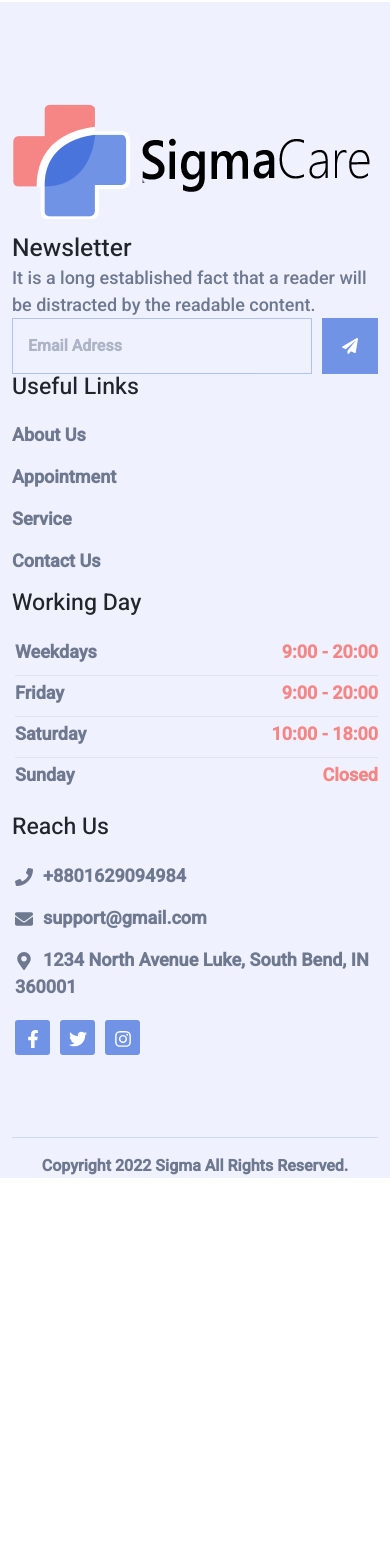
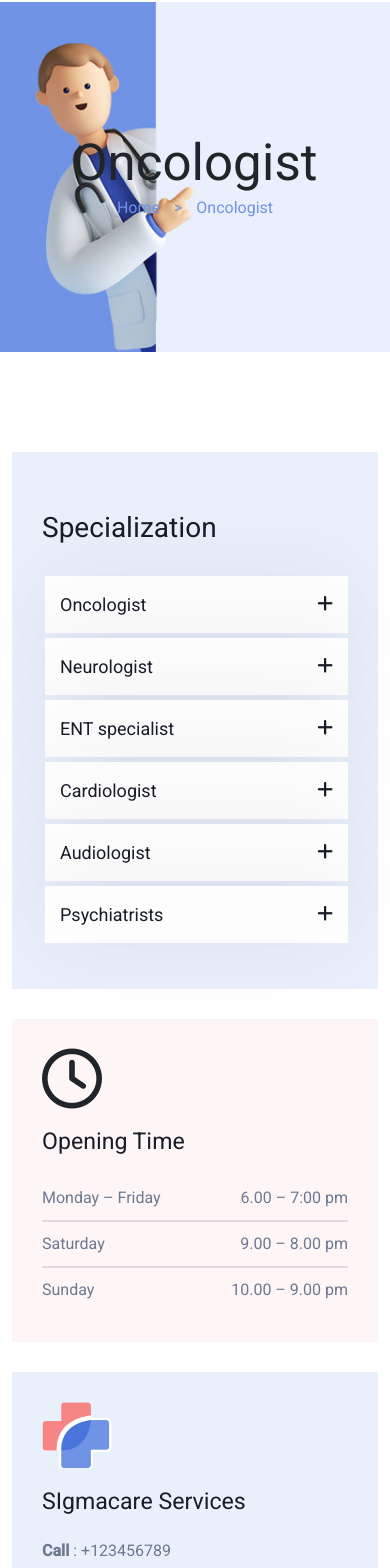
Before and after one commit to ruhulamin77/sigma-hospital-client, a React (Create React App) app: page /specialization in a window 390 px wide. Shown: the part 98-1666 px from the top of the page. Before the commit the page ends 1276 px from the top, so only its background shows below. Built offline with nearby package versions, Linux system fonts and the light colour scheme.

Commit message:
specialization first step

```diff
--- a/src/App.js
+++ b/src/App.js
@@ -1,6 +1,4 @@
-import {
-  BrowserRouter as Router, Route, Routes
-} from "react-router-dom";
+import { BrowserRouter as Router, Route, Routes } from "react-router-dom";
 import Footer from "./components/Home/Footer/Footer";
 import Home from "./components/Home/Home/Home";
 import Login from "./components/Login/Login/Login";
@@ -10,7 +8,7 @@ import Community from "./components/Community/Community";
 import Header from "./components/Share/Header/Header";
 import SingleDoctor from "./components/SingleDoctor/SingleDoctor";
 import Service from "./components/Service/Service";
-
+import Specialization from "./components/Specialization/Specialization";
 
 function App() {
   return (
@@ -38,6 +36,9 @@ function App() {
         <Routes>
           <Route path="/singleDoctor/:id" element={<SingleDoctor />} />
         </Routes>
+        <Routes>
+          <Route path="/specialization" element={<Specialization />} />
+        </Routes>
         <Footer />
       </Router>
     </div>
--- a/src/components/Home/Banner/Banner.css
+++ b/src/components/Home/Banner/Banner.css
@@ -95,14 +95,11 @@
   cursor: default;
 }
 .banner_left_bottom .appointment_btn {
-  border: none;
-  outline: none;
   background-color: #7093e5;
   height: 50px;
   width: 230px;
   text-decoration: none;
   color: #fff;
-  display: inline-block;
   display: flex;
   justify-content: space-between;
   align-items: center;
--- a/src/components/Share/Header/Header.js
+++ b/src/components/Share/Header/Header.js
@@ -1,11 +1,15 @@
 import React, { useState } from "react";
-import { Container, Nav, Navbar, NavDropdown, Offcanvas } from "react-bootstrap";
+import {
+  Container,
+  Nav,
+  Navbar,
+  NavDropdown,
+  Offcanvas,
+} from "react-bootstrap";
 import { Link } from "react-router-dom";
 import "./Header.css";
 import logo from "../../../images/logo/logo.png";
-import {
-  FaShoppingBasket, FaHeart, FaShoppingCart
-} from "react-icons/fa";
+import { FaShoppingBasket, FaHeart, FaShoppingCart } from "react-icons/fa";
 import { IoAddOutline } from "react-icons/io";
 import { GiHamburgerMenu } from "react-icons/gi";
 
@@ -57,6 +61,36 @@ const Header = () => {
                 title="Specialization"
                 id="basic-nav-dropdown"
               >
+                <Link
+                  as
+                  NavLink
+                  className="dropdown-item dropdownitem"
+                  to="/specialization"
+                >
+                  Action
+                </Link>
+                <Link as NavLink className="dropdown-item dropdownitem" to="/">
+                  Action
+                </Link>
+                <Link as NavLink className="dropdown-item dropdownitem" to="/">
+                  Action
+                </Link>
+                <Link as NavLink className="dropdown-item dropdownitem" to="/">
+                  Action
+                </Link>
+                <Link as NavLink className="dropdown-item dropdownitem" to="/">
+                  Action
+                </Link>
+                <Link as NavLink className="dropdown-item dropdownitem" to="/">
+                  Action
+                </Link>
+              </NavDropdown>
+
+              <NavDropdown
+                className="custom-dropdown "
+                title="Blog"
+                id="basic-nav-dropdown"
+              >
                 <Link as NavLink className="dropdown-item dropdownitem" to="/">
                   Action
                 </Link>
@@ -76,48 +110,92 @@ const Header = () => {
                   Action
                 </Link>
               </NavDropdown>
-
-              <NavDropdown className="custom-dropdown " title="Blog" id="basic-nav-dropdown">
-                <Link as NavLink className='dropdown-item dropdownitem' to="/">Action</Link>
-                <Link as NavLink className='dropdown-item dropdownitem' to="/">Action</Link>
-                <Link as NavLink className='dropdown-item dropdownitem' to="/">Action</Link>
-                <Link as NavLink className='dropdown-item dropdownitem' to="/">Action</Link>
-                <Link as NavLink className='dropdown-item dropdownitem' to="/">Action</Link>
-                <Link as NavLink className='dropdown-item dropdownitem' to="/">Action</Link>
-
-              </NavDropdown>
-              <NavDropdown className="custom-dropdown " title="Pages" id="basic-nav-dropdown">
-                <Link as NavLink className='dropdown-item dropdownitem' to="/shop">Shop</Link>
-                <Link as NavLink className='dropdown-item dropdownitem' to="/about">About Us</Link>
-                <Link as NavLink className='dropdown-item dropdownitem' to="/service">Service</Link>
-                <Link as NavLink className='dropdown-item dropdownitem' to="/team">Our Team</Link>
-                <Link as NavLink className='dropdown-item dropdownitem' to="/faq">FAQ</Link>
-                <Link as NavLink className='dropdown-item dropdownitem' to="/contact">Contact Us</Link>
-
+              <NavDropdown
+                className="custom-dropdown "
+                title="Pages"
+                id="basic-nav-dropdown"
+              >
+                <Link
+                  as
+                  NavLink
+                  className="dropdown-item dropdownitem"
+                  to="/shop"
+                >
+                  Shop
+                </Link>
+                <Link
+                  as
+                  NavLink
+                  className="dropdown-item dropdownitem"
+                  to="/about"
+                >
+                  About Us
+                </Link>
+                <Link
+                  as
+                  NavLink
+                  className="dropdown-item dropdownitem"
+                  to="/service"
+                >
+                  Service
+                </Link>
+                <Link
+                  as
+                  NavLink
+                  className="dropdown-item dropdownitem"
+                  to="/team"
+                >
+                  Our Team
+                </Link>
+                <Link
+                  as
+                  NavLink
+                  className="dropdown-item dropdownitem"
+                  to="/faq"
+                >
+                  FAQ
+                </Link>
+                <Link
+                  as
+                  NavLink
+                  className="dropdown-item dropdownitem"
+                  to="/contact"
+                >
+                  Contact Us
+                </Link>
               </NavDropdown>
 
-              <Link as NavLink className='custom-nav' to="/login">Admin</Link>
-              <button className='header-btn'>Appointment <i className="fas fa-plus header-icon"></i>
-
+              <Link as NavLink className="custom-nav" to="/login">
+                Admin
+              </Link>
+              <button className="header-btn">
+                Appointment <i className="fas fa-plus header-icon"></i>
               </button>
-              <button className='header-btn btn-hover'>Deshboard <i className="fas fa-plus header-icon"></i>
-
+              <button className="header-btn btn-hover">
+                Deshboard <i className="fas fa-plus header-icon"></i>
               </button>
-              <span className='icon position-relative'><FaShoppingBasket />
-                <ul className='position-absolute  icon-position'>
-                  <li><FaHeart /></li>
-                  <li><FaShoppingCart /></li>
+              <span className="icon position-relative">
+                <FaShoppingBasket />
+                <ul className="position-absolute  icon-position">
+                  <li>
+                    <FaHeart />
+                  </li>
+                  <li>
+                    <FaShoppingCart />
+                  </li>
                 </ul>
               </span>
 
-              <span onClick={toggleShow} className='icon'><GiHamburgerMenu /></span>
+              <span onClick={toggleShow} className="icon">
+                <GiHamburgerMenu />
+              </span>
               <Offcanvas placement={"end"} show={show} onHide={handleClose}>
                 <Offcanvas.Header closeButton>
                   <Offcanvas.Title>Offcanvas</Offcanvas.Title>
                 </Offcanvas.Header>
                 <Offcanvas.Body>
-                  Some text as placeholder. In real life you can have the elements you
-                  have chosen. Like, text, images, lists, etc.
+                  Some text as placeholder. In real life you can have the
+                  elements you have chosen. Like, text, images, lists, etc.
                 </Offcanvas.Body>
               </Offcanvas>
             </Nav>
@@ -126,7 +204,6 @@ const Header = () => {
       </Navbar>
     </header>
   );
-
 };
 
 export default Header;
--- /dev/null
+++ b/src/components/Specialization/Specialization.css
@@ -0,0 +1,147 @@
+.specialization_banner {
+  height: 350px;
+  background-image: url("../../images/specialization/specialization_banner.jpg");
+  background-repeat: no-repeat;
+  background-size: cover;
+  display: flex;
+  flex-direction: column;
+  align-items: center;
+  justify-content: center;
+  margin-bottom: 100px;
+}
+.specialization_banner h2 {
+  font-size: 51px;
+  font-weight: 400;
+}
+
+.specialization_navigation a {
+  text-decoration: none;
+  color: #7093e5;
+}
+.specialization_navigation span {
+  margin: 0 10px;
+  color: #7093e5;
+}
+.specialization_left {
+  /* background-color: #7093e5; */
+}
+.specialization_left .special_img {
+  width: 100%;
+  margin-bottom: 30px;
+}
+.specialization_left .special_img img {
+  width: 100%;
+}
+.specialization_right {
+  /* background-color: #a9e9c6; */
+}
+.specialization_nav ul {
+}
+.specialization_nav ul li {
+  margin-bottom: 5px;
+  background-color: #fdfdfd;
+  box-shadow: 0px 0px 87.3px 2.7px rgb(0 0 0 / 6%);
+}
+.specialization_nav ul li a {
+  text-decoration: none;
+  display: flex;
+  justify-content: space-between;
+  align-items: center;
+  padding: 15px;
+  color: #171c26;
+  transition: ease-in-out 0.5s;
+}
+.specialization_nav ul li span {
+  color: #171c26;
+}
+
+.specialization_nav ul li a:hover {
+  background-color: #7093e5;
+}
+.specialization_nav ul li a:hover span {
+  color: #fdfdfd;
+}
+.specialization_nav {
+  background-color: #eaeffc;
+}
+.specialization_nav h3 {
+  color: #171c26;
+  font-size: 28px;
+  font-weight: 400;
+  padding: 30px 0;
+}
+
+.specialization_nav {
+  padding: 30px;
+}
+
+.specialization_timeTable {
+  background-color: #fef6f6;
+  padding: 30px;
+  margin: 30px 0;
+}
+.specialization_timeTable .fa-clock {
+  font-size: 60px;
+}
+.specialization_timeTable h3 {
+  color: #171c26;
+  padding: 20px 0;
+  font-weight: 400;
+}
+.specialization_timeTable .special_time div {
+  display: flex;
+  justify-content: space-between;
+  border-bottom: 2px solid gainsboro;
+  padding: 10px 0;
+  color: #6e7990;
+}
+.specialization_timeTable .special_time div:last-child {
+  border-bottom: 0;
+}
+.specialization_services {
+  background-color: #eaeffc;
+  padding: 30px;
+  margin-bottom: 30px;
+}
+.specialization_services img {
+  width: 70px;
+}
+.specialization_services h3 {
+  color: #171c26;
+  padding: 20px 0;
+  font-weight: 400;
+}
+.special_address {
+}
+.special_address p {
+  color: #6e7990;
+  line-height: 27px;
+}
+.special_address span {
+  font-weight: 700;
+}
+
+.inner_specialization {
+  display: flex;
+  column-gap: 30px;
+}
+.specialization_left {
+  flex-grow: 1;
+  flex-basis: 70%;
+}
+.specialization_right {
+  flex-basis: 30%;
+}
+
+@media screen and (max-width: 992px) {
+  .inner_specialization {
+    flex-direction: column;
+  }
+}
+@media screen and (max-width: 786px) {
+  .inner_specialization {
+    display: flex;
+    flex-direction: column;
+    flex-direction: column-reverse;
+  }
+}
--- /dev/null
+++ b/src/components/Specialization/Specialization.js
@@ -0,0 +1,107 @@
+import React from "react";
+import "./Specialization.css";
+
+import specializationOncologist from "../../images/blogs/blog-1.jpg";
+import serviceLogo from "../../images/logo/logo1.png";
+import { Link } from "react-router-dom";
+import { Col, Container } from "react-bootstrap";
+
+const Specialization = () => {
+  return (
+    <div className="specialization_container">
+      <div className="specialization_banner">
+        <h2>Oncologist</h2>
+        <div className="specialization_navigation">
+          <Link to="/">Home </Link>
+          <span>&#62;</span>
+          <Link to="/"> Oncologist</Link>
+        </div>
+      </div>
+      <div className="container">
+        <div className=" inner_specialization">
+          <div className="specialization_left ">
+            <div className="special_img">
+              <img src={specializationOncologist} alt="" />
+            </div>
+          </div>
+          <div className="specialization_right ">
+            <div className="specialization_nav">
+              <h3>Specialization</h3>
+              <ul>
+                <li>
+                  <Link to="/">
+                    <span>Oncologist</span>
+                    <span className="fas fa-plus"></span>
+                  </Link>
+                </li>
+                <li>
+                  <Link to="/">
+                    <span>Neurologist</span>
+                    <span className="fas fa-plus"></span>
+                  </Link>
+                </li>
+                <li>
+                  <Link to="/">
+                    <span>ENT specialist</span>
+                    <span className="fas fa-plus"></span>
+                  </Link>
+                </li>
+                <li>
+                  <Link to="/">
+                    <span>Cardiologist</span>
+                    <span className="fas fa-plus"></span>
+                  </Link>
+                </li>
+                <li>
+                  <Link to="/">
+                    <span>Audiologist</span>
+                    <span className="fas fa-plus"></span>
+                  </Link>
+                </li>
+                <li>
+                  <Link to="/">
+                    <span>Psychiatrists</span>
+                    <span className="fas fa-plus"></span>
+                  </Link>
+                </li>
+              </ul>
+            </div>
+            <div className="specialization_timeTable">
+              <i className="far fa-clock"></i>
+              <h3>Opening Time</h3>
+              <div className="special_time">
+                <div>
+                  <span>Monday – Friday</span> <span>6.00 – 7:00 pm</span>
+                </div>
+                <div>
+                  <span>Saturday</span> <span>9.00 – 8.00 pm</span>
+                </div>
+                <div>
+                  <span>Sunday</span> <span>10.00 – 9.00 pm</span>
+                </div>
+              </div>
+            </div>
+            <div className="specialization_services">
+              <img src={serviceLogo} alt="" />
+              <h3>SIgmacare Services</h3>
+              <div className="special_address">
+                <p>
+                  <span>Call</span> : +123456789
+                </p>
+                <p>
+                  <span>Mail</span> : support@example.com
+                </p>
+                <p>
+                  <span>Address</span> : 1234 North Avenue Luke Lane, South
+                  Bend, IN 360001
+                </p>
+              </div>
+            </div>
+          </div>
+        </div>
+      </div>
+    </div>
+  );
+};
+
+export default Specialization;
```
Also changed, not shown: src/images/specialization/specialization_banner.jpg (added).
